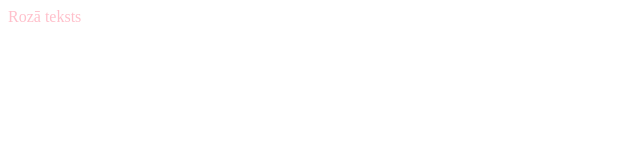
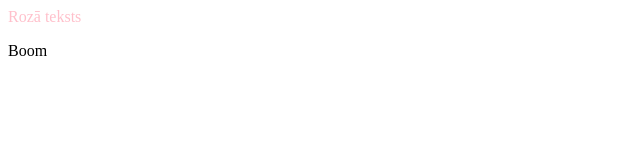
Before and after one commit to proti-lv/big, a plain HTML site: page index.html in a window 1280 px wide. Shown: the full height of the page, 0-640 px from the left. Drawn offline with Linux system fonts and the light colour scheme.

Commit message:
Update index.html

```diff
--- a/index.html
+++ b/index.html
@@ -1 +1,2 @@
 <p style="color: pink">Rozā teksts</p>
+<p>Boom</p>
```
